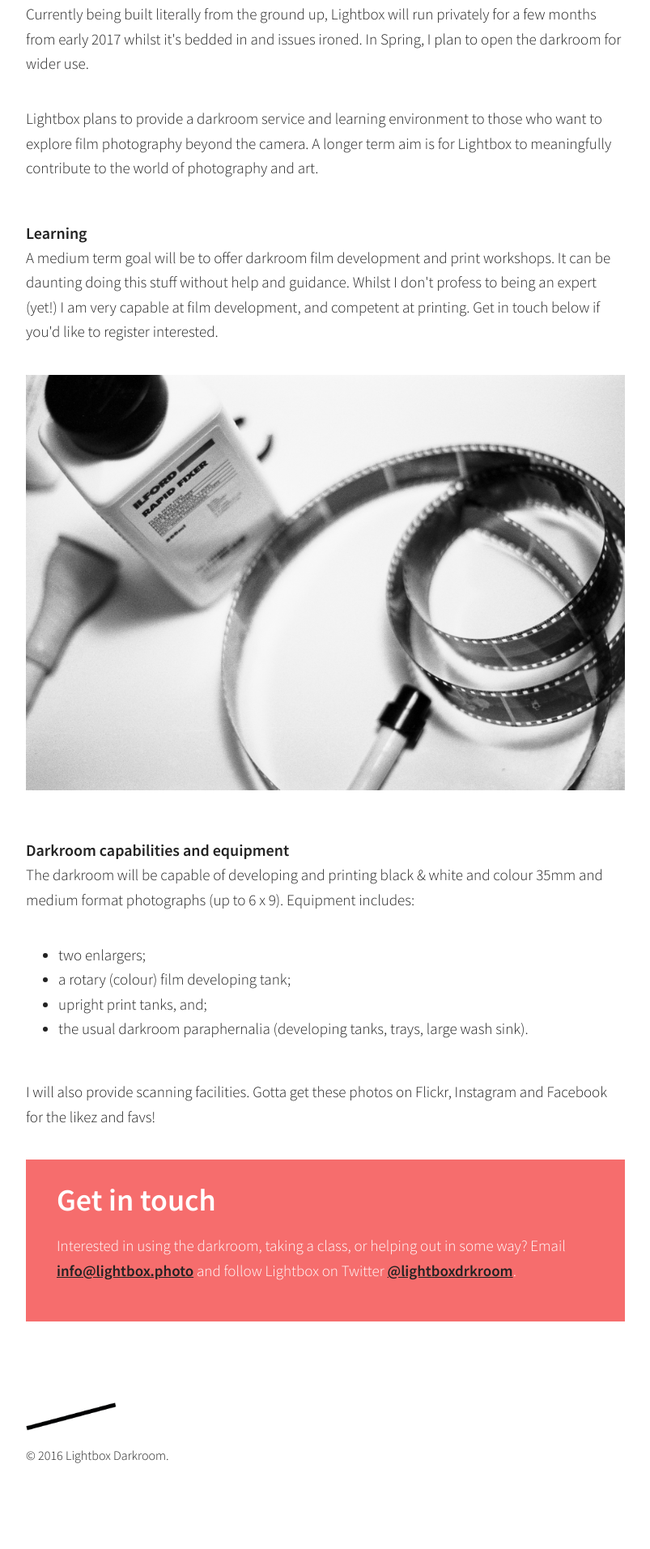
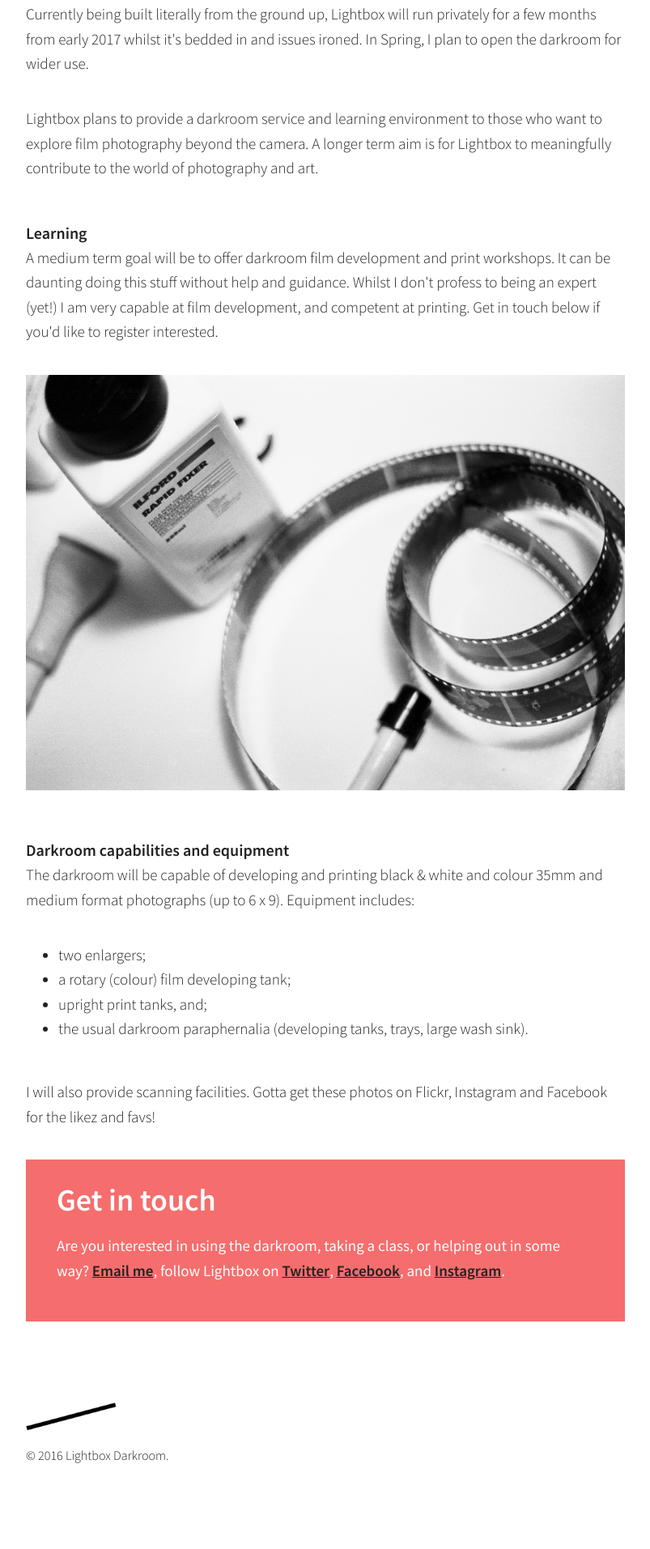
Before and after one commit to martincf/lightbox, a Jekyll site: the page built from index.md, in a window 1280 px wide. Shown: the part 991-2904 px from the top of the page at 81% size, without its empty margins (238-1041 px from the left). Built offline with Jekyll 4.4.1, drawn with Linux system fonts in a browser that asks for light colours.

Commit message:
Improved CTA content and added CTA box link styles.

```diff
--- a/assets/css/main.scss
+++ b/assets/css/main.scss
@@ -56,9 +56,13 @@ footer {
   background-color: $red;
   padding: 10px 2em;
   color: white;
+  font-weight: 400;
   a {
     font-weight: 600;
     color: $black;
+  }
+  a:hover, a:active {
+    color: darken($red, 40%)
   }
 }
 .photo img {
--- a/index.md
+++ b/index.md
@@ -42,5 +42,5 @@ I will also provide scanning facilities. Gotta get these photos on Flickr, Insta
 
 <div class="cta">
   <h1>Get in touch</h1>
-  <p>Interested in using the darkroom, taking a class, or helping out in some way? Email <a href="mailto:info@lightbox.photo">info@lightbox.photo</a> and follow Lightbox on Twitter <a href="https://twitter.com/lightboxdrkroom">@lightboxdrkroom</a>.</p>
+  <p>Are you interested in using the darkroom, taking a class, or helping out in some way? <a href="mailto:info@lightbox.photo">Email me</a>, follow Lightbox on <a href="https://twitter.com/lightboxdrkroom">Twitter</a>, <a href="https://www.facebook.com/Lightbox-Darkroom-1813508102270152/">Facebook</a>, and <a href="https://www.instagram.com/lightbox_darkroom/">Instagram</a>.</p>
 </div>
```
